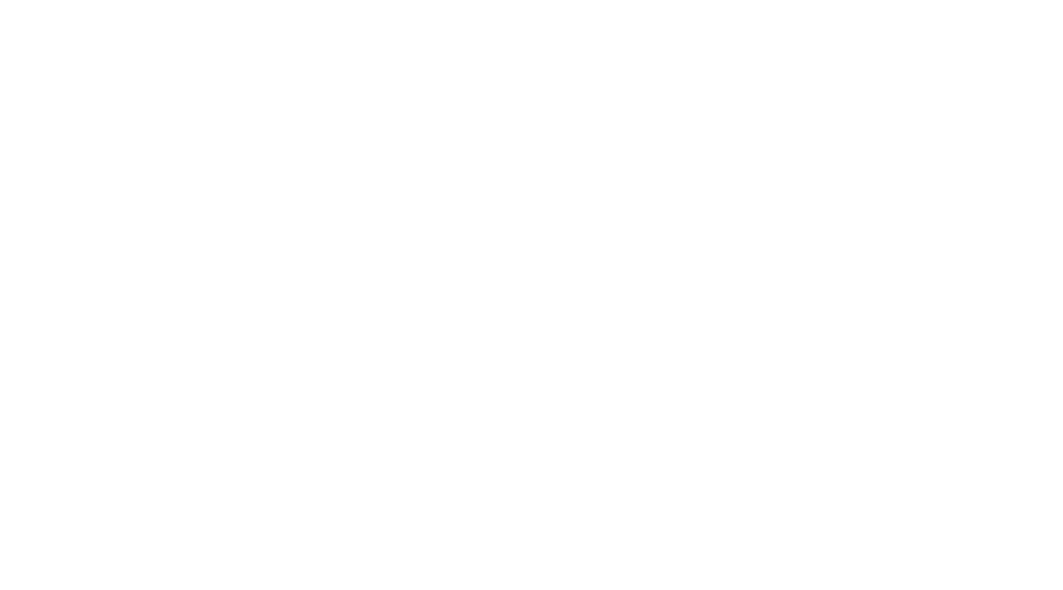
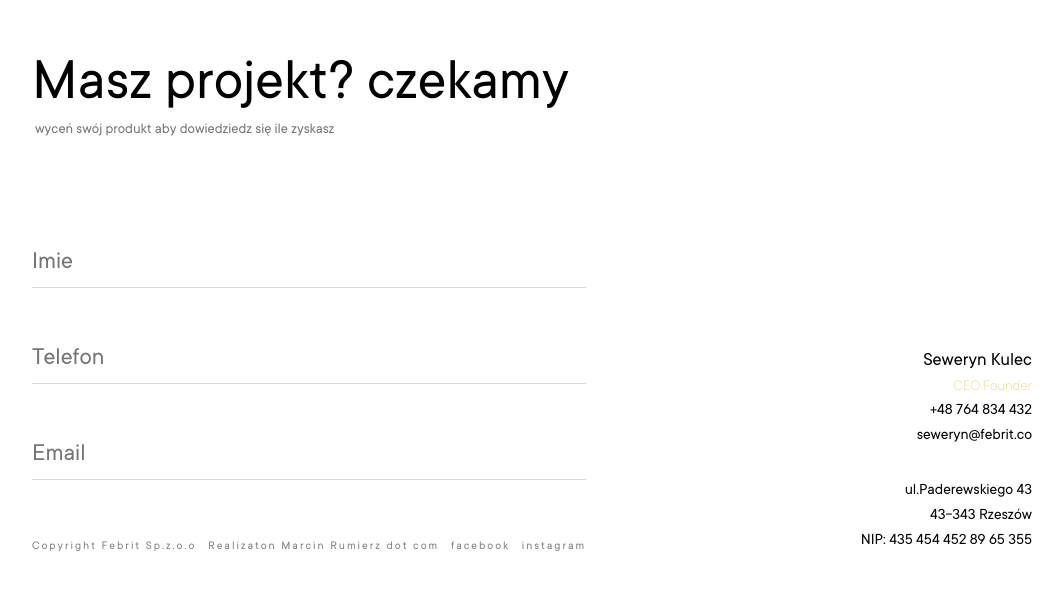
Before and after one commit to wojtfire/febrit, an Angular app: page / in a window 1280 px wide. Shown: the part 4934-5524 px from the top of the page, without its empty margins (108-1171 px from the left). Before the commit the page ends 4536 px from the top, so only its background shows below. Built offline with nearby package versions, Linux system fonts and the light colour scheme.

Commit message:
added contact section with full rwd

```diff
--- a/src/app/contact-section/contact-section.component.html
+++ b/src/app/contact-section/contact-section.component.html
@@ -1 +1,39 @@
-<p>contact-section works!</p>
+<section class="contact-section">
+  <div class="contact-section__pin">
+    <img src="../../assets/img/pin.webp" />
+  </div>
+  <div class="contact-section__content">
+    <div class="contact-section__content__headers">
+      <p class="contact-section__content__p">Masz projekt? czekamy</p>
+      <span class="contact-section__content__span">wyceń swój produkt aby dowiedziedz się ile zyskasz</span>
+    </div>
+    <div class="contact-section__content__col__grid">
+      <div class="contact-section__content__col contact-section__content__col--left">
+        <form class="contact-section__content__col__form">
+          <input type="text" placeholder="Imie" />
+          <input type="number" placeholder="Telefon" />
+          <input type="email" placeholder="Email" />
+        </form>
+        <footer class="contact-section__content__col__footer">
+          <span>Copyright Febrit Sp.z.o.o</span>
+          <a>Realizaton Marcin Rumierz dot com</a>
+          <a>facebook</a>
+          <a>instagram</a>
+        </footer>
+      </div>
+      <div class="contact-section__content__col contact-section__content__col--right">
+        <div class="contact-section__content__col__box">
+          <p class="contact-section__content__col__box__ceo">Seweryn Kulec</p>
+          <span>CEO Founder</span>
+          <a>+48 764 834 432</a>
+          <a>seweryn@febrit.co</a>
+        </div>
+        <div class="contact-section__content__col__box">
+          <p>ul.Paderewskiego 43</p>
+          <p>43-343 Rzeszów</p>
+          <p>NIP: 435 454 452 89 65 355</p>
+        </div>
+      </div>
+    </div>
+  </div>
+</section>
--- a/src/app/contact-section/contact-section.component.scss
+++ b/src/app/contact-section/contact-section.component.scss
@@ -0,0 +1,192 @@
+.contact-section {
+  width: 100%;
+  margin: 0 auto;
+  min-height: 130vh;
+  padding: 250px 0 0;
+  background-color: #fff;
+
+  display: flex;
+  justify-content: center;
+  align-items: flex-end;
+
+  position: relative;
+
+  &__pin {
+    position: absolute;
+    transform: translate(-50%, -50%);
+    top: 60%;
+    right: 30%;
+    display: none;
+
+    & > img {
+      display: block;
+      max-width: 130px;
+      max-height: 55px;
+      width: auto;
+      height: auto;
+    }
+  }
+
+  &__content {
+    flex: 1;
+    width: 100%;
+    max-width: 1000px;
+    margin-bottom: 70px;
+    margin-left: 50px;
+    margin-right: 50px;
+
+    display: flex;
+    flex-direction: column;
+    justify-content: center;
+
+    &__headers {
+      width: 100%;
+      display: flex;
+      flex-direction: column;
+      align-items: flex-start;
+      justify-content: center;
+      text-align: center;
+
+      @media screen and (max-width: 956px) {
+        align-items: center;
+      }
+    }
+
+    &__p {
+      font-size: 60px;
+      color: #000;
+    }
+
+    &__span {
+      font-size: 15px;
+      color: #747474;
+      text-transform: lowercase;
+      transform: translateX(3px);
+    }
+
+    &__col {
+      flex: 1;
+      display: flex;
+      flex-direction: column;
+      justify-content: center;
+
+      &__grid {
+        flex: 1;
+        width: 100%;
+        display: flex;
+        justify-content: center;
+
+        @media screen and (max-width: 956px) {
+          flex-direction: column;
+          max-width: 600px;
+          margin: 0 auto;
+        }
+      }
+
+      &--left {
+        flex: 1.4;
+      }
+
+      &--right {
+        justify-content: flex-end;
+        align-items: flex-end;
+
+        @media screen and (max-width: 956px) {
+          margin-top: 60px;
+
+          flex-direction: row;
+        }
+      }
+
+      &:first-child {
+        margin-right: 50px;
+        @media screen and (max-width: 956px) {
+          margin-right: 0px;
+        }
+      }
+
+      &__form {
+        margin-top: 60px;
+
+        display: flex;
+        flex-direction: column;
+        justify-content: center;
+        align-items: flex-start;
+
+        & > input {
+          width: 100%;
+          border-top: none;
+          border-left: none;
+          border-right: none;
+          border-bottom: 1px solid #d7d7d7;
+
+          padding: 0px 0 10px 0;
+          font-size: 25px;
+          color: #000;
+
+          &:first-child {
+            margin-top: 50px;
+          }
+
+          &:not(:first-child) {
+            margin-top: 56px;
+          }
+        }
+      }
+
+      &__footer {
+        margin-top: 60px;
+        display: flex;
+        justify-content: space-between;
+        flex-wrap: wrap;
+
+        & > a,
+        & > span {
+          text-decoration: none;
+          color: #7f7f7f;
+          font-size: 12px;
+          letter-spacing: 2px;
+        }
+      }
+
+      &__box {
+        display: flex;
+        flex-direction: column;
+        justify-content: flex-end;
+        align-items: flex-end;
+        line-height: 25px;
+
+        @media screen and (max-width: 956px) {
+          width: 100%;
+        }
+
+        &:first-child {
+          margin-bottom: 30px;
+
+          @media screen and (max-width: 956px) {
+            margin-bottom: 0px;
+            justify-content: center;
+            align-items: flex-start;
+          }
+        }
+
+        &__ceo {
+          font-size: 19px;
+          color: #000;
+        }
+
+        & > p {
+        }
+
+        & > span {
+          font-size: 15px;
+          color: #dfbf52;
+          font-weight: 100;
+        }
+
+        & > a {
+        }
+      }
+    }
+  }
+}
```
